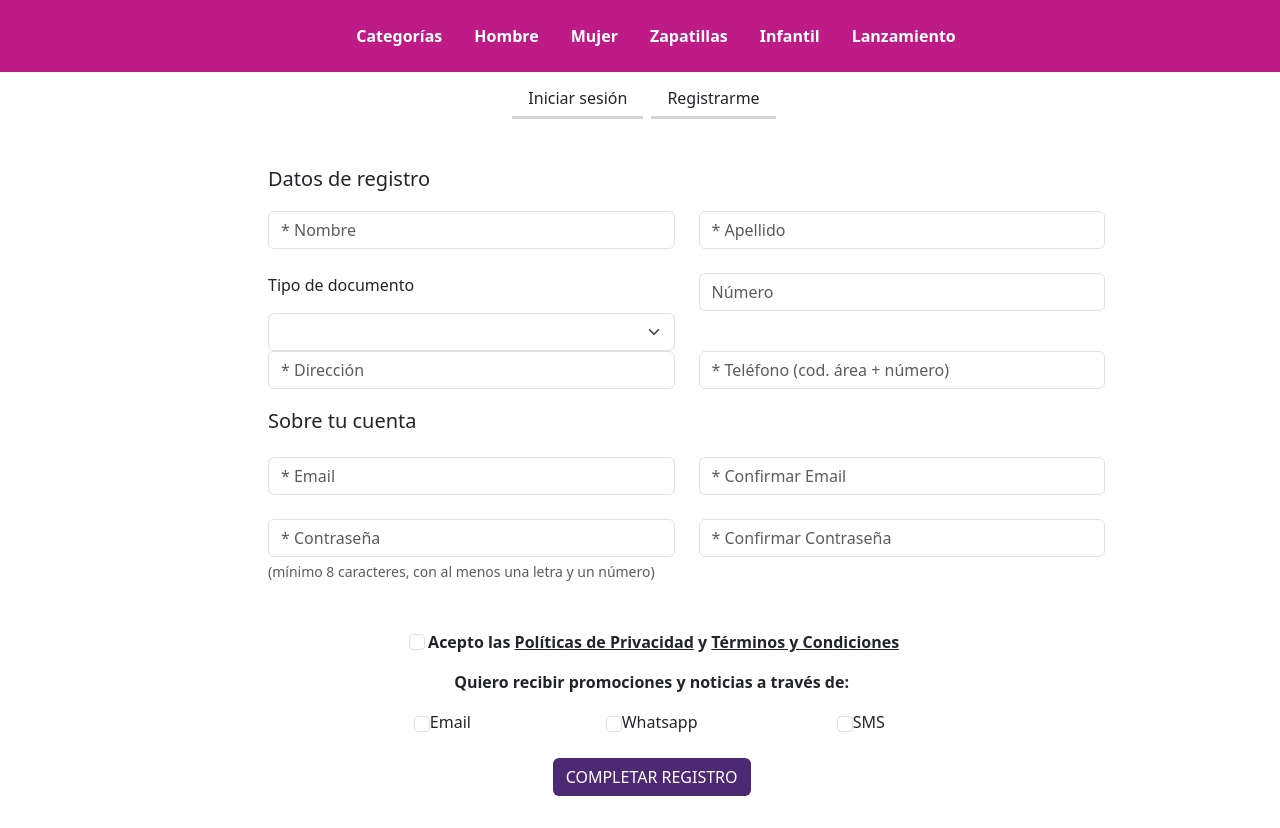
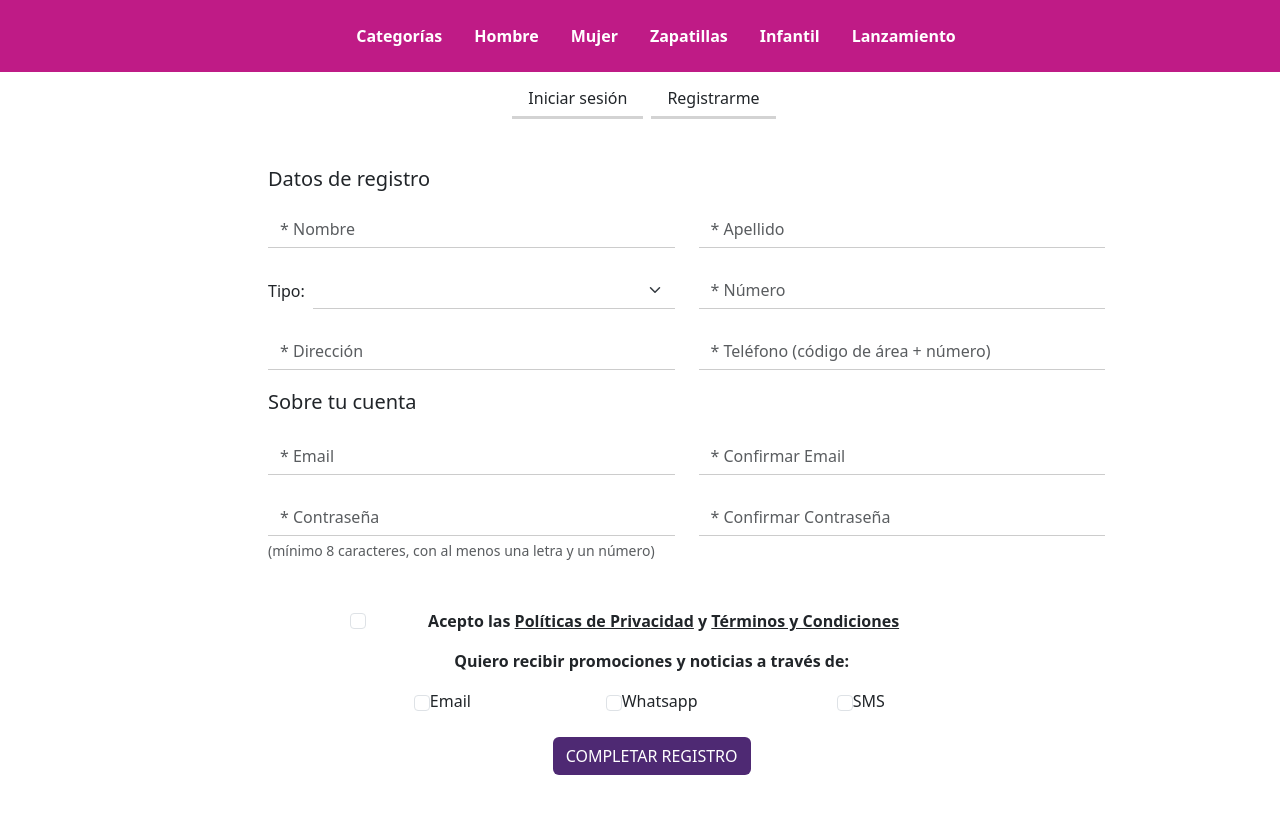
Before and after one commit to gimenabugiolachio/FormDSW, a plain HTML site: page index.html in a window 1280 px wide. After the commit the page ends 807 px from the top, so only its background shows below. Drawn offline with nearby package versions, Linux system fonts and the light colour scheme.

Commit message:
Terminado

```diff
--- a/index.html
+++ b/index.html
@@ -13,26 +13,15 @@
 <body>
     <nav class="navbar-container">
         <ul class="navbar-nav">
-            <li class="nav-item">
-                <a class="nav-link" href="#">Categorías</a>
-            </li>
-            <li class="nav-item">
-                <a class="nav-link" href="#">Hombre</a>
-            </li>
-            <li class="nav-item">
-                <a class="nav-link" href="#">Mujer</a>
-            </li>
-            <li class="nav-item">
-                <a class="nav-link" href="#">Zapatillas</a>
-            </li>
-            <li class="nav-item">
-                <a class="nav-link" href="#">Infantil</a>
-            </li>
-            <li class="nav-item">
-                <a class="nav-link" href="#">Lanzamiento</a>
-            </li>
+            <li class="nav-item"><a class="nav-link" href="#">Categorías</a></li>
+            <li class="nav-item"><a class="nav-link" href="#">Hombre</a></li>
+            <li class="nav-item"><a class="nav-link" href="#">Mujer</a></li>
+            <li class="nav-item"><a class="nav-link" href="#">Zapatillas</a></li>
+            <li class="nav-item"><a class="nav-link" href="#">Infantil</a></li>
+            <li class="nav-item"><a class="nav-link" href="#">Lanzamiento</a></li>
         </ul>
     </nav>
+
     <section>
         <div class="d-flex justify-content-center">
             <button type="button" class="btn btn-border-bottom">Iniciar sesión</button>
@@ -41,20 +30,20 @@
 
         <div class="container mt-5">
             <form class="col-md-9 offset-md-2">
-                <h5 class="">Datos de registro</h5>
+                <h5>Datos de registro</h5>
                 <div class="row">
                     <div class="form-group col-md-6">
                         <input type="text" class="form-control" id="nombre" placeholder="* Nombre" required>
                     </div>
-
                     <div class="form-group col-md-6">
                         <input type="text" class="form-control" id="apellido" placeholder="* Apellido" required>
                     </div>
                 </div>
-                <div class="row mt-4 align-select">
-                    <div class="col-md-6">
-                        <p>Tipo de documento </p>
-                        <select class="form-select" id="tipoDocumento" aria-label="Default select example">
+
+                <div class="row mt-4">
+                    <div class="col-md-6 d-flex align-items-center">
+                        <label for="tipoDocumento" class="me-2">Tipo: </label>
+                        <select class="form-select" id="tipoDocumento" aria-label="Tipo de documento">
                             <option selected></option>
                             <option value="1">DNI</option>
                             <option value="2">LC</option>
@@ -62,18 +51,16 @@
                         </select>
                     </div>
                     <div class="col-md-6">
-                        <input type="text" class="form-control" id="dni" placeholder="Número" required>
+                        <input type="text" class="form-control" id="dni" placeholder="* Número" required>
                     </div>
+                </div>
 
-                </div>
-                <div class="row">
+                <div class="row mt-4">
                     <div class="form-group col-md-6">
-                        <input type="text" class="form-control" id="nombre" placeholder="* Dirección" required>
+                        <input type="text" class="form-control" id="direccion" placeholder="* Dirección" required>
                     </div>
-
                     <div class="col-md-6">
-                        <input type="tel" class="form-control" id="telefono"
-                            placeholder="* Teléfono (cod. área + número)" required>
+                        <input type="tel" class="form-control" id="telefono" placeholder="* Teléfono (código de área + número)" required>
                     </div>
                 </div>
 
@@ -82,49 +69,43 @@
                     <div class="form-group col-md-6">
                         <input type="email" class="form-control" id="email" placeholder="* Email" required>
                     </div>
-
                     <div class="form-group col-md-6">
-                        <input type="email" class="form-control" id="confirmEmail" placeholder="* Confirmar Email"
-                            required>
+                        <input type="email" class="form-control" id="confirmEmail" placeholder="* Confirmar Email" required>
                     </div>
                 </div>
                 <div class="row mt-4">
                     <div class="form-group col-md-6">
                         <input type="password" id="inputPassword5" class="form-control"
                             aria-describedby="passwordHelpBlock" placeholder="* Contraseña">
-                        <div id="passwordHelpBlock" class="form-text">(mínimo 8 caracteres, con al menos una letra y un
-                            número)
-                        </div>
+                        <div id="passwordHelpBlock" class="form-text">(mínimo 8 caracteres, con al menos una letra y un número)</div>
                     </div>
                     <div class="form-group col-md-6">
-                        <input type="password" class="form-control" id="confirmPassword"
-                            placeholder="* Confirmar Contraseña" required>
+                        <input type="password" class="form-control" id="confirmPassword" placeholder="* Confirmar Contraseña" required>
                     </div>
                 </div>
+
                 <div class="container mt-5">
                     <div class="row">
                         <div class="col-md-9 offset-md-1">
-                            <div class="form-check col-md-12 text-center">
-                                <input class="form-check-input check-acep" type="checkbox" value=""
-                                    id="flexCheckDefault">
-                                <label class="form-check-label checkbox-label" for="flexCheckDefault">
+                            <div class="form-check text-center">
+                                <input class="form-check-input" type="checkbox" id="flexCheckDefault">
+                                <label class="form-check-label" for="flexCheckDefault">
                                     <b>Acepto las <u>Políticas de Privacidad</u> y <u>Términos y Condiciones</u></b>
                                 </label>
                             </div>
                             <p class="text-center mt-3"><b>Quiero recibir promociones y noticias a través de: </b></p>
-                            <div class="row justify-content-center mb-3 checksRed">
+                            <div class="row justify-content-center mb-3">
                                 <div class="col-md-4 d-flex align-items-center justify-content-center">
-                                    <input class="form-check-input" type="checkbox" value="" id="flexCheckEmail">
-                                    <label class="form-check-label checkbox-label" for="flexCheckEmail">Email</label>
+                                    <input class="form-check-input" type="checkbox" id="flexCheckEmail">
+                                    <label class="form-check-label" for="flexCheckEmail">Email</label>
                                 </div>
                                 <div class="col-md-4 d-flex align-items-center justify-content-center">
-                                    <input class="form-check-input" type="checkbox" value="" id="flexCheckWhatsapp">
-                                    <label class="form-check-label checkbox-label"
-                                        for="flexCheckWhatsapp">Whatsapp</label>
+                                    <input class="form-check-input" type="checkbox" id="flexCheckWhatsapp">
+                                    <label class="form-check-label" for="flexCheckWhatsapp">Whatsapp</label>
                                 </div>
                                 <div class="col-md-4 d-flex align-items-center justify-content-center">
-                                    <input class="form-check-input" type="checkbox" value="" id="flexCheckSMS">
-                                    <label class="form-check-label checkbox-label" for="flexCheckSMS">SMS</label>
+                                    <input class="form-check-input" type="checkbox" id="flexCheckSMS">
+                                    <label class="form-check-label" for="flexCheckSMS">SMS</label>
                                 </div>
                             </div>
                             <div class="d-flex justify-content-center mt-4">
@@ -138,8 +119,7 @@
     </section>
 
     <script src="https://cdn.jsdelivr.net/npm/bootstrap@5.3.3/dist/js/bootstrap.bundle.min.js"
-        integrity="sha384-YvpcrYf0tY3lHB60NNkmXc5s9fDVZLESaAA55NDzOxhy9GkcIdslK1eN7N6jIeHz"
-        crossorigin="anonymous"></script>
+        integrity="sha384-YvpcrYf0tY3lHB60NNkmXc5s9fDVZLESaAA55NDzOxhy9GkcIdslK1eN7N6jIeHz" crossorigin="anonymous"></script>
 </body>
 
 </html>
--- a/style.css
+++ b/style.css
@@ -28,10 +28,6 @@ section {
     font-weight: 600
 }
 
-.check-acep{
-position: relative;
-left: 3.7em;
-}
 
 .btn-border-bottom {
     border: none;
@@ -70,6 +66,14 @@ h5{
     margin-bottom: 1em;
 }
 
-label {
-
+.form-control[type="text"],
+.form-control[type="email"],
+.form-control[type="password"],
+.form-control[type="tel"],
+.form-control[type="number"],
+.form-select {
+    border: none;
+    border-bottom: 1px solid #ccc; /* Color gris */
+    border-radius: 0;
+    box-shadow: none;
 }
```
